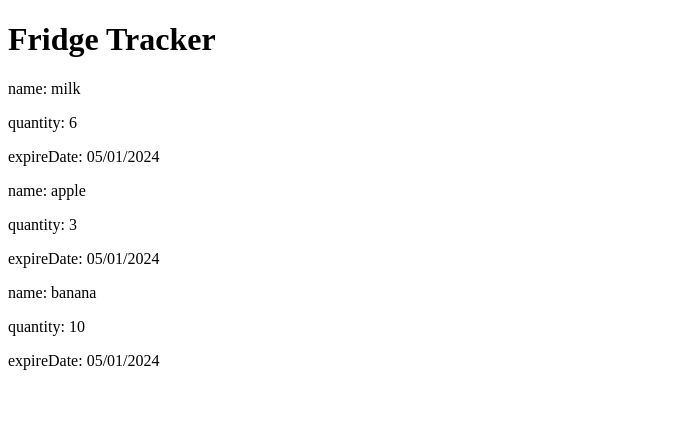
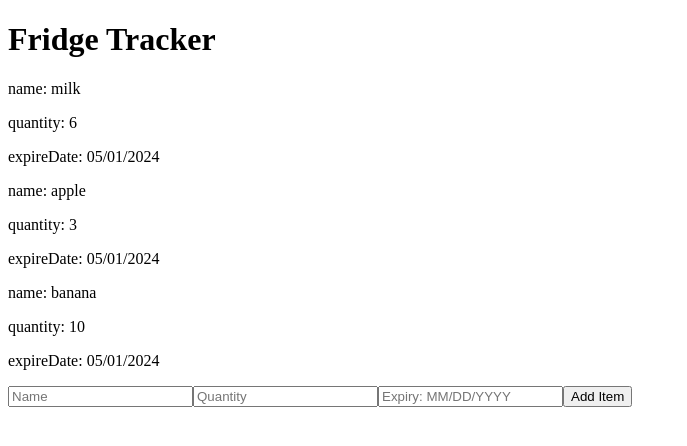
Before and after one commit to csci5117s24/techshare, a React (Create React App) app: page / in a window 1280 px wide. Shown: the top 446 px of the page, without its empty margins (0-687 px from the left). Built offline with nearby package versions, Linux system fonts and the light colour scheme.

Commit message:
Add Item

```diff
--- a/src/App.js
+++ b/src/App.js
@@ -1,13 +1,33 @@
 import './App.css';
 import Item from './components/Item.jsx'
 import data from './mock.js'
-import React from 'react';
+import React, { useState } from 'react';
 
 const App = () => {
+  const [name, setName] = useState("");
+  const [quant, setQuant] = useState("");
+  const [expDate, setExpDate]= useState("");
+
+  const [itemData, setItemData] = useState(data);
+
+  function newData(){
+    let arrayLen = itemData.length;
+    const newItem = {id:arrayLen+1, name:name, quantity:quant, expireDate:expDate};
+    setItemData([...itemData, newItem]);
+  }
+
   return (
     <>
       <h1>Fridge Tracker</h1>
-      {data.map(datum => <Item key={datum.id} datum={datum} />)}
+      {itemData.map(datum => <Item key={datum.id} datum={datum} />)}
+
+
+      <div>
+          <input value={name} onChange={e=>setName(e.target.value)} placeholder="Name"></input>
+          <input value={quant} onChange={e=>setQuant(e.target.value)} placeholder="Quantity"></input>
+          <input value={expDate} onChange={e=>setExpDate(e.target.value)} placeholder="Expiry: MM/DD/YYYY"></input>
+          <button onClick={newData}>Add Item</button>
+      </div>
     </>
   );
 }
```
